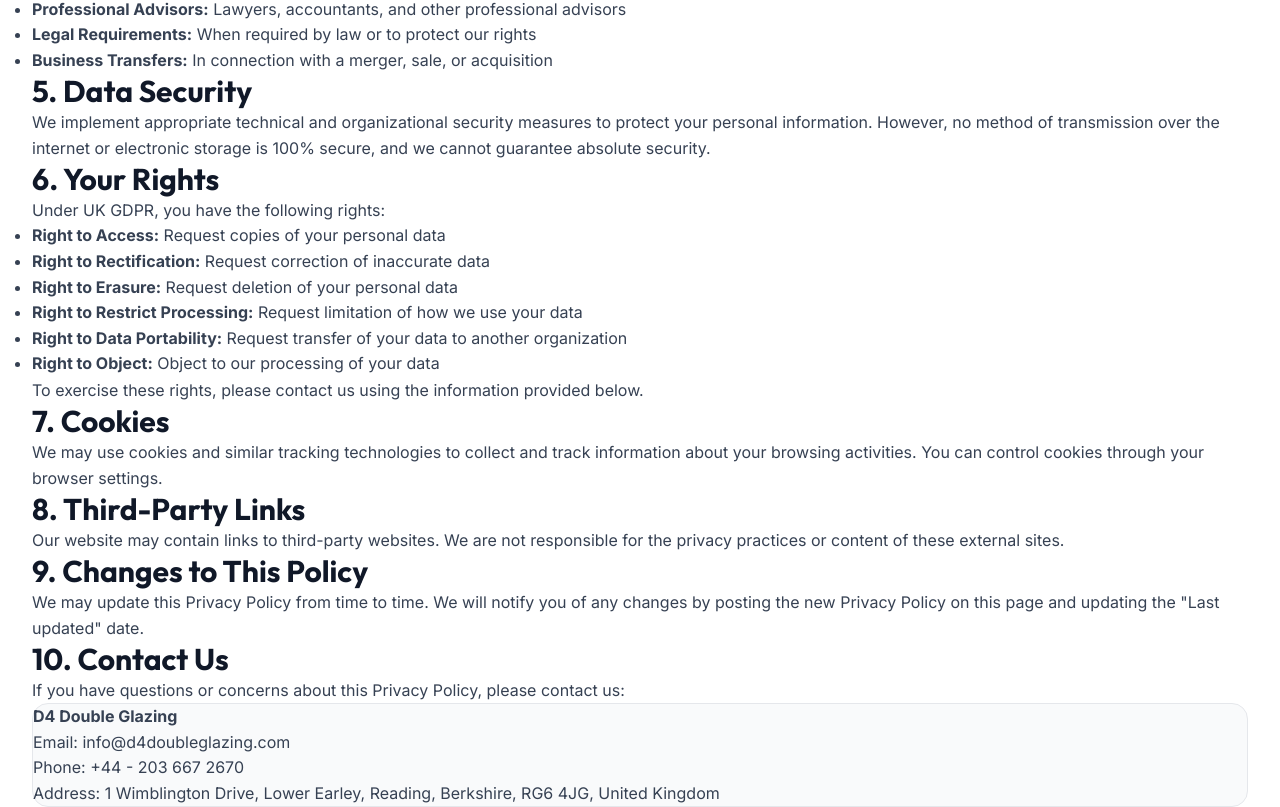
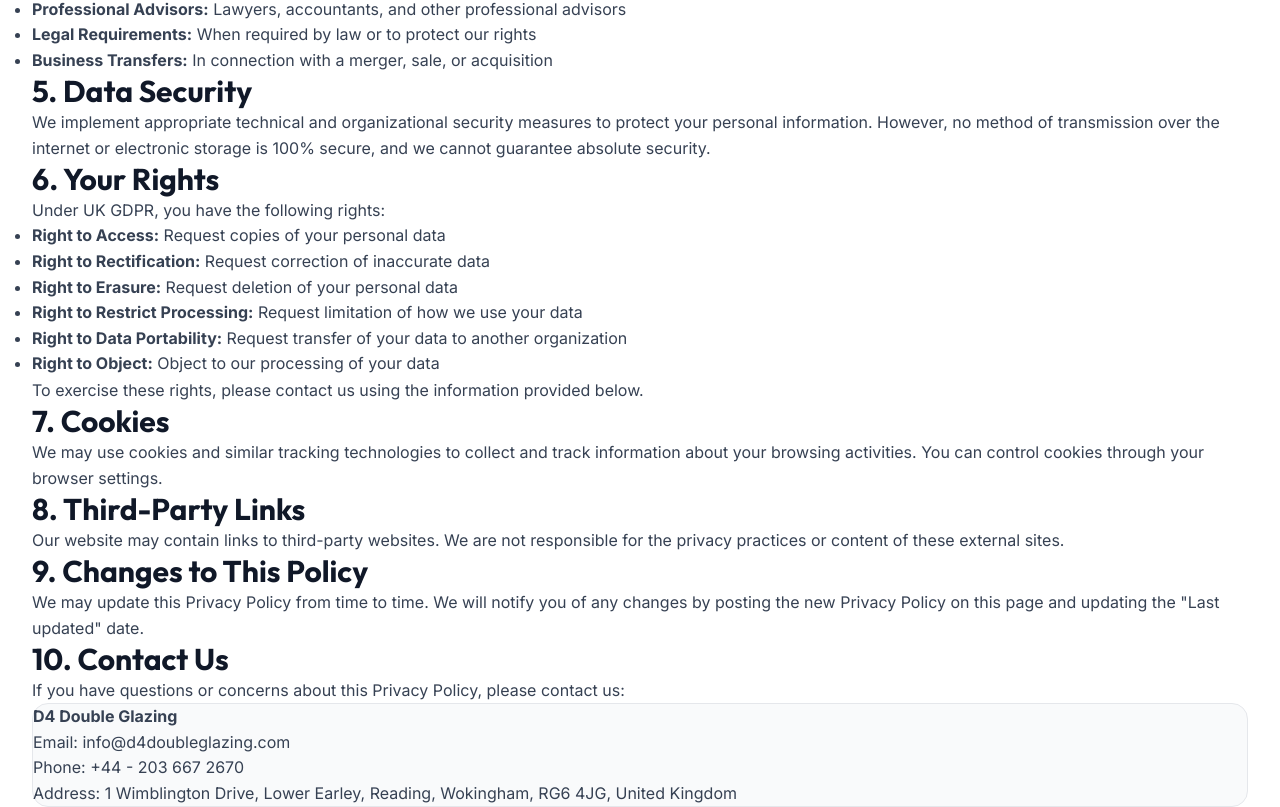
Before and after one commit to singhalamjeet/d4doubleglazing, a Next.js app: page /privacy in a window 1280 px wide. Shown: the part 1090-1897 px from the top of the page. Built offline with nearby package versions, Linux system fonts and the light colour scheme.

Commit message:
Update address: Replace Berkshire with Wokingham

```diff
--- a/app/privacy/page.tsx
+++ b/app/privacy/page.tsx
@@ -153,7 +153,7 @@
                             <p className="text-gray-700 mb-2"><strong>D4 Double Glazing</strong></p>
                             <p className="text-gray-700 mb-2">Email: info@d4doubleglazing.com</p>
                             <p className="text-gray-700 mb-2">Phone: +44 - 203 667 2670</p>
-                            <p className="text-gray-700">Address: 1 Wimblington Drive, Lower Earley, Reading, Berkshire, RG6 4JG, United Kingdom</p>
+                            <p className="text-gray-700">Address: 1 Wimblington Drive, Lower Earley, Reading, Wokingham, RG6 4JG, United Kingdom</p>
                         </div>
                     </section>
                 </div>
--- a/app/terms/page.tsx
+++ b/app/terms/page.tsx
@@ -194,7 +194,7 @@
                             <p className="text-gray-700 mb-2"><strong>D4 Double Glazing</strong></p>
                             <p className="text-gray-700 mb-2">Email: info@d4doubleglazing.com</p>
                             <p className="text-gray-700 mb-2">Phone: +44 - 203 667 2670</p>
-                            <p className="text-gray-700">Address: 1 Wimblington Drive, Lower Earley, Reading, Berkshire, RG6 4JG, United Kingdom</p>
+                            <p className="text-gray-700">Address: 1 Wimblington Drive, Lower Earley, Reading, Wokingham, RG6 4JG, United Kingdom</p>
                         </div>
                     </section>
                 </div>
--- a/components/Footer.tsx
+++ b/components/Footer.tsx
@@ -107,7 +107,7 @@
                                     <p className="text-gray-300 text-sm">Visit Us</p>
                                     <p className="text-white font-semibold">
                                         1 Wimblington Drive, Lower Earley<br />
-                                        Reading, Berkshire, RG6 4JG<br />
+                                        Reading, Wokingham, RG6 4JG<br />
                                         United Kingdom
                                     </p>
                                 </div>
@@ -123,7 +123,7 @@
                         <div className="text-center text-gray-400 text-xs">
                             <p className="font-semibold text-gray-300">D4 DOUBLE GLAZING LIMITED</p>
                             <p className="mt-1">Company No. 09950064 • Incorporated on 13 January 2016</p>
-                            <p className="mt-1">Registered Office: 1 Wimblington Drive, Lower Earley, Reading, Berkshire, RG6 4JG</p>
+                            <p className="mt-1">Registered Office: 1 Wimblington Drive, Lower Earley, Reading, Wokingham, RG6 4JG</p>
                         </div>
 
                         <div className="flex flex-col md:flex-row justify-between items-center gap-4">
```
